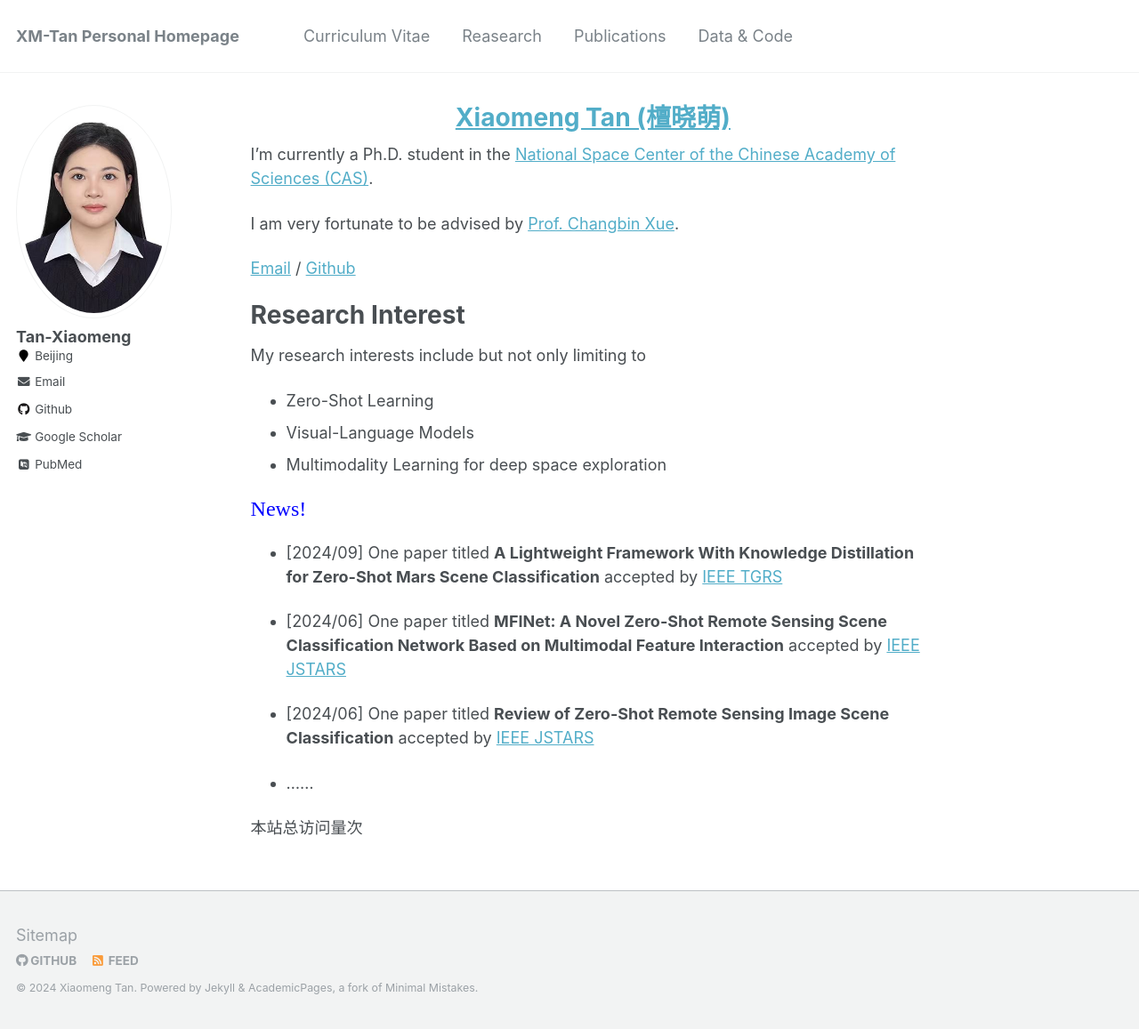
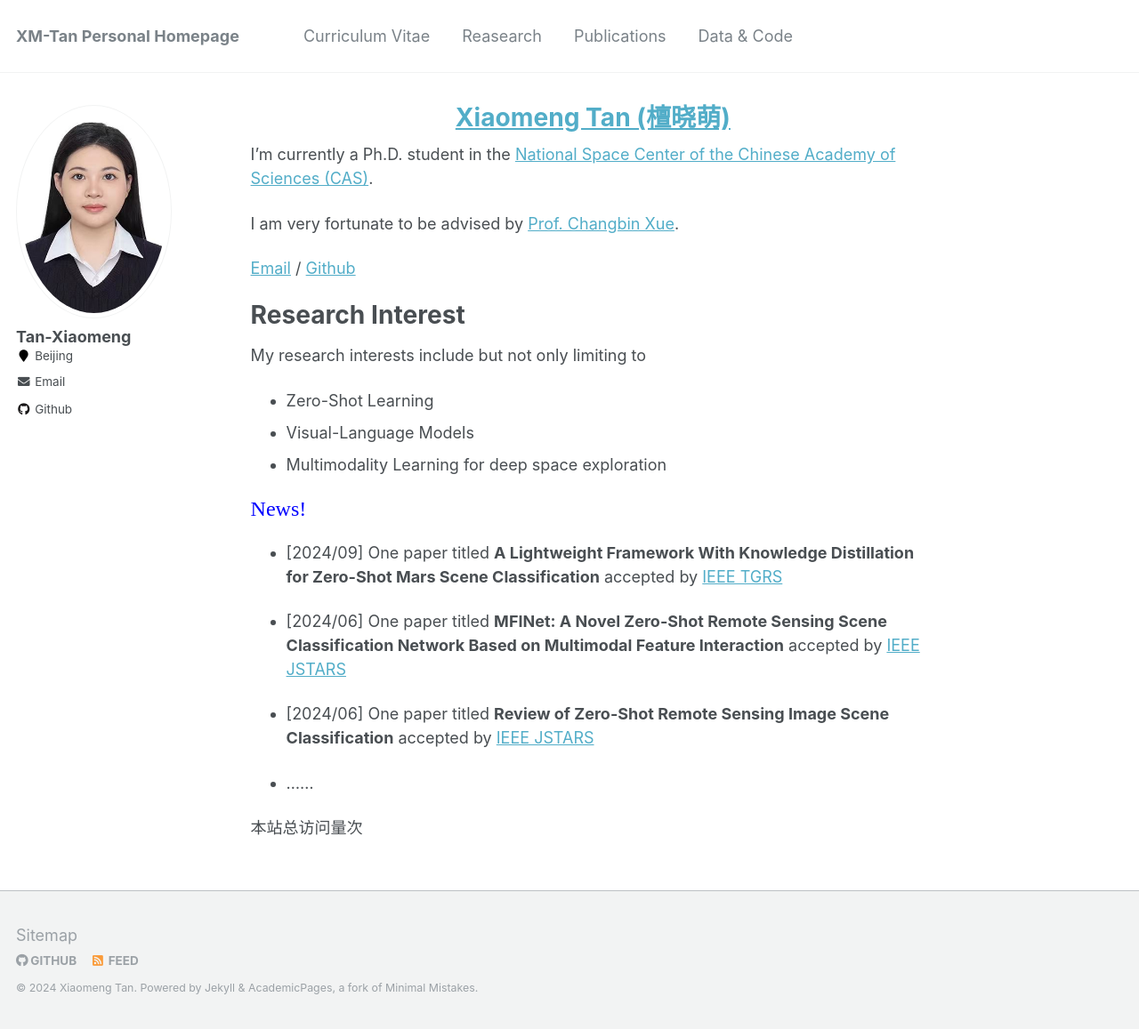
Before and after one commit to XM-Tan/xm-tan.github.io, a Jekyll site: the page built from _pages/about.md, in a window 1280 px wide and 1157 px high. Shown: the whole window at 89% size. Built offline with Jekyll 4.4.1, drawn with Linux system fonts in a browser that asks for light colours; some web fonts are replaced; comment, search, counter and statistics services are not loaded; part of the change alters nothing that is shown.

Commit message:
Update _config.yml

```diff
--- a/_config.yml
+++ b/_config.yml
@@ -85,8 +85,8 @@ author:
   bio              :
   location         : "Beijing"
   employer         :
-  pubmed           : "https://www.ncbi.nlm.nih.gov/pubmed/?term=john+snow"
-  googlescholar    : "https://scholar.google.com/citations?user=O4O-s4AAAAAJ&hl=en"
+  pubmed           :
+  googlescholar    :
   email            : "tanxiaomeng22@mails.ucas.ac.cn"
   researchgate     :
   uri              :
```
